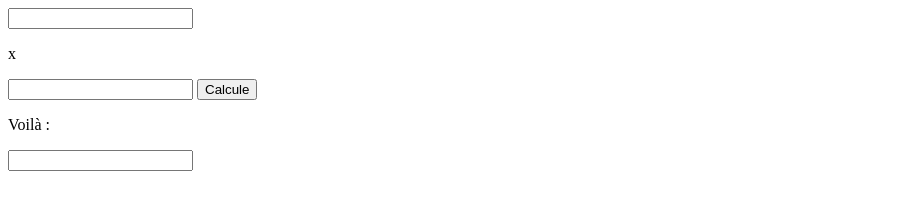
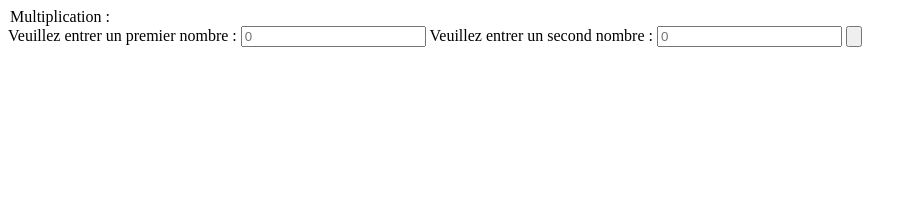
Before and after one commit to PyRowMan/partie4ex3, a plain HTML site: page index.html in a window 1280 px wide. Shown: the whole page, without its empty margins (0-917 px from the left). Drawn offline with Linux system fonts and the light colour scheme.

Commit message:
Mise à jour

```diff
--- a/index.html
+++ b/index.html
@@ -2,14 +2,15 @@
 <html lang="fr" dir="ltr">
   <head>
     <meta charset="utf-8" />
-    <title>Exercice 1</title>
+    <title>Exercice 3</title>
   </head>
   <body>
-    <form></form>
-	    <input type="number" id="nbr1"> <p>x</p> <input type="number" id="nbr2">
-        <button onclick="somme(document.getElementById('nbr1').value, document.getElementById('nbr2').value)">Calcule</button>
-        <p>Voilà : </p><input id="sum">
-    </form>
+      <form>
+          <legend>Multiplication :</legend>
+          <label>Veuillez entrer un premier nombre : <input id="number1" type="text" alt="veuillez insérer un nombre" placeholder="0"></label>
+          <label>Veuillez entrer un second nombre : <input id="number2" type="text" alt="veuillez insérer un nombre" placeholder="0"></label>
+          <input type="button" id="button">
+      </form>
 <script src="main.js" charset="utf-8"></script>
 </body>
 </html>
--- a/main.js
+++ b/main.js
@@ -1,9 +1,15 @@
+button.addEventListener("click", action)
 
-let somme = (nbr1, nbr2) => {
-    console.log(nbr1, nbr2)
-    var sum;
-    nbr1 = Number(nbr1)
-    nbr2 = Number(nbr2)
-    sum = nbr1 * nbr2;
-    document.getElementById("sum").value = sum;
+let multiply = (number1, number2) => {
+    if (isNaN(number1) || isNaN(number2)){
+        return "Veuillez écrire un nombre"
+    }else{
+        return number1 * number2
+    }
 }
+
+function action() {
+    let p = document.createElement("p")
+    p.innerText = multiply(number1.value, number2.value)
+    document.body.append(p)
+}
```
